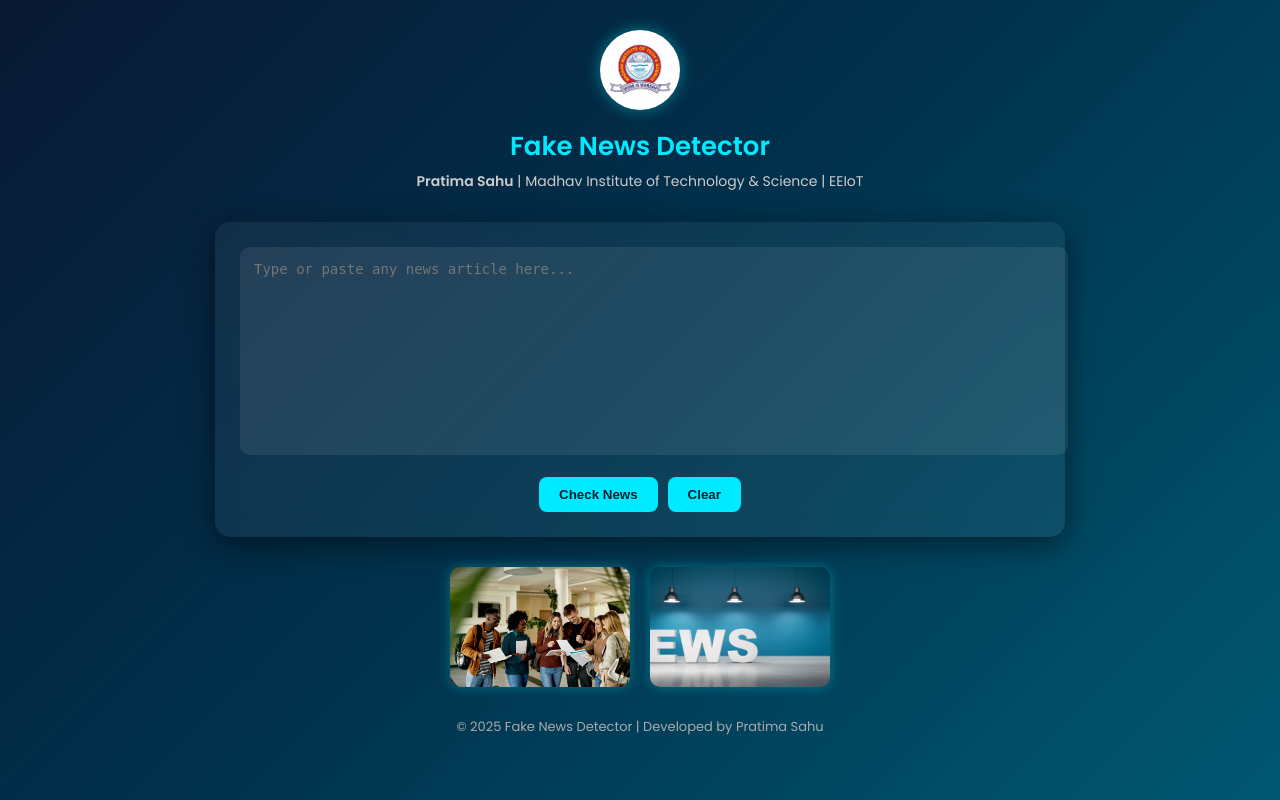
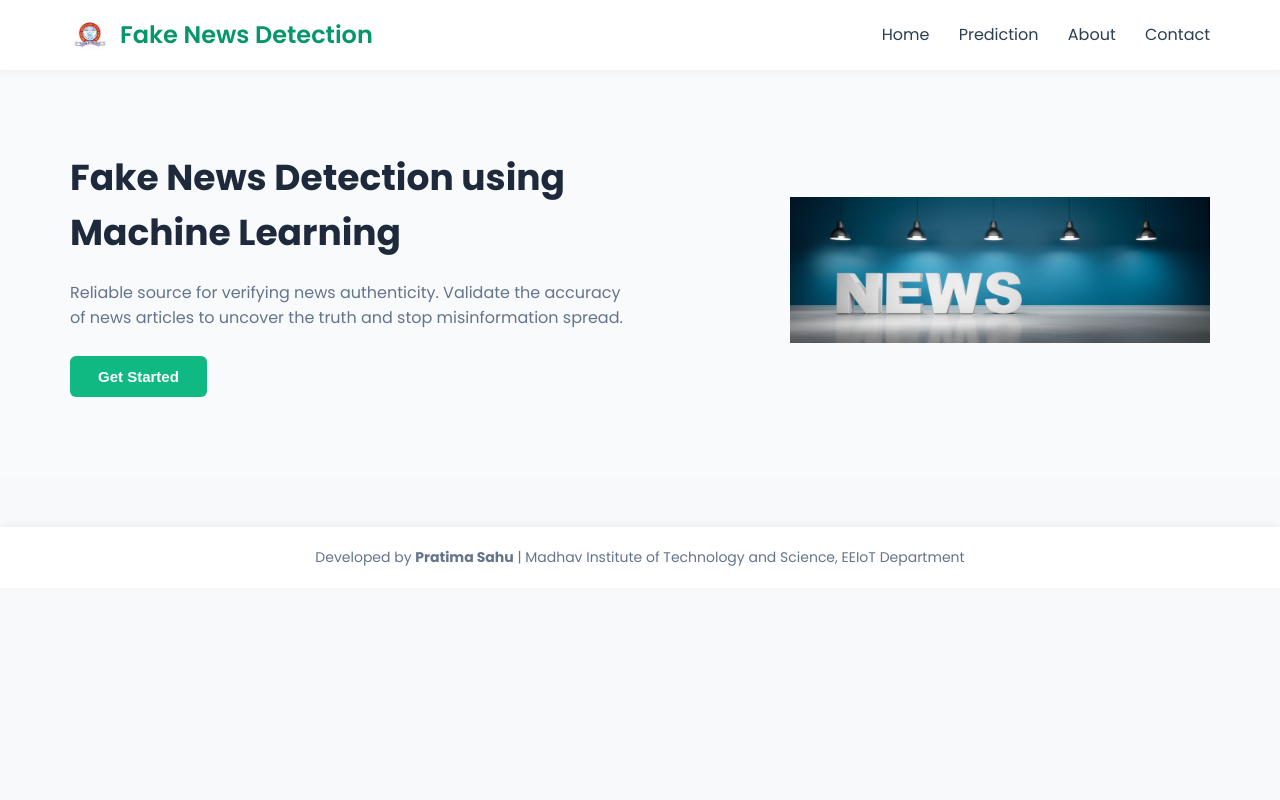
Before and after one commit to pqwert123/FAKENEWSdetector, a Flask app: page / in a window 1280 px wide. Run offline with Flask 3, Linux system fonts and the light colour scheme.

Commit message:
Improve HTML structure and styling
Refactor HTML structure and styles for better readability and layout.

```diff
--- a/templates/index.html
+++ b/templates/index.html
@@ -1,185 +1,178 @@
 <!DOCTYPE html>
 <html lang="en">
 <head>
-  <meta charset="UTF-8">
-  <meta name="viewport" content="width=device-width, initial-scale=1.0">
-  <title>Fake News Detector — Pratima Sahu</title>
-  <link href="https://fonts.googleapis.com/css2?family=Poppins:wght@300;400;600&display=swap" rel="stylesheet">
+  <meta charset="UTF-8" />
+  <meta name="viewport" content="width=device-width, initial-scale=1.0" />
+  <title>Fake News Detection — Pratima Sahu</title>
+
+  <!-- Google Fonts -->
+  <link href="https://fonts.googleapis.com/css2?family=Poppins:wght@400;600;700&display=swap" rel="stylesheet">
+
   <style>
+    * {
+      box-sizing: border-box;
+      margin: 0;
+      padding: 0;
+    }
+
     body {
-      margin: 0;
       font-family: 'Poppins', sans-serif;
-      background: linear-gradient(135deg, #091833, #00334e, #015871);
-      color: #f5f5f5;
+      background-color: #f7f9fb;
+      color: #2c3e50;
+    }
+
+    /* Navbar */
+    nav {
       display: flex;
-      flex-direction: column;
+      justify-content: space-between;
       align-items: center;
-      min-height: 100vh;
+      background-color: #fff;
+      padding: 15px 70px;
+      box-shadow: 0 2px 8px rgba(0, 0, 0, 0.05);
+      position: sticky;
+      top: 0;
+      z-index: 100;
     }
-    header {
-      text-align: center;
-      margin-top: 30px;
+
+    .logo {
+      display: flex;
+      align-items: center;
+      gap: 10px;
     }
-    header img {
-      width: 80px;
-      border-radius: 50%;
-      box-shadow: 0 0 15px rgba(0, 255, 255, 0.4);
+
+    .logo img {
+      width: 40px;
     }
-    header h1 {
-      margin: 10px 0 5px;
-      font-size: 26px;
-      color: #00eaff;
+
+    .logo h2 {
+      font-weight: 600;
+      color: #059669;
     }
-    header p {
-      margin: 0;
-      font-size: 14px;
-      color: #ccc;
+
+    .nav-links a {
+      text-decoration: none;
+      color: #2c3e50;
+      font-weight: 500;
+      margin-left: 25px;
+      transition: color 0.2s;
     }
-    .container {
-      background: rgba(255,255,255,0.05);
-      backdrop-filter: blur(10px);
-      border-radius: 15px;
-      padding: 25px;
-      margin-top: 30px;
-      width: 90%;
-      max-width: 800px;
-      box-shadow: 0 8px 30px rgba(0,0,0,0.5);
+
+    .nav-links a:hover {
+      color: #059669;
     }
-    textarea {
-      width: 100%;
-      height: 180px;
+
+    /* Hero Section */
+    .hero {
+      display: flex;
+      justify-content: space-between;
+      align-items: center;
+      padding: 80px 70px;
+      background-color: #f8fafc;
+    }
+
+    .hero-text {
+      max-width: 50%;
+    }
+
+    .hero-text h1 {
+      font-size: 36px;
+      color: #1e293b;
+      margin-bottom: 20px;
+    }
+
+    .hero-text p {
+      color: #64748b;
+      line-height: 1.6;
+      margin-bottom: 25px;
+    }
+
+    .hero-text button {
+      padding: 12px 28px;
+      background-color: #10b981;
+      color: white;
       border: none;
-      outline: none;
-      border-radius: 10px;
-      padding: 14px;
-      background: rgba(255,255,255,0.08);
-      color: #fff;
-      font-size: 14px;
-      resize: none;
-    }
-    .btns {
-      display: flex;
-      justify-content: center;
-      gap: 10px;
-      margin-top: 15px;
-    }
-    button {
-      background: #00eaff;
-      color: #001f33;
-      border: none;
-      padding: 10px 20px;
+      border-radius: 6px;
+      font-size: 15px;
       font-weight: 600;
-      border-radius: 8px;
       cursor: pointer;
-      transition: 0.2s;
-    }
-    button:hover {
-      background: #00b8d9;
-      transform: translateY(-2px);
-    }
-    .result-box {
-      margin-top: 20px;
-      background: rgba(255,255,255,0.07);
-      border-radius: 10px;
-      padding: 15px;
-      text-align: center;
-      display: none;
-    }
-    .result-box h2 {
-      margin: 0;
-      color: #00ffcc;
-    }
-    .images {
-      display: flex;
-      justify-content: center;
-      gap: 20px;
-      margin-top: 30px;
-      flex-wrap: wrap;
-    }
-    .images img {
-      width: 180px;
-      height: 120px;
-      border-radius: 10px;
-      object-fit: cover;
-      box-shadow: 0 0 12px rgba(0,255,255,0.3);
       transition: 0.3s;
     }
-    .images img:hover {
-      transform: scale(1.05);
+
+    .hero-text button:hover {
+      background-color: #059669;
     }
+
+    .hero-img img {
+      width: 420px;
+    }
+
     footer {
-      margin-top: 30px;
-      font-size: 13px;
-      color: #aaa;
+      background-color: #fff;
+      padding: 20px;
+      text-align: center;
+      color: #64748b;
+      font-size: 14px;
+      box-shadow: 0 -2px 8px rgba(0,0,0,0.05);
+      margin-top: 50px;
+    }
+
+    /* Responsive */
+    @media (max-width: 900px) {
+      .hero {
+        flex-direction: column;
+        text-align: center;
+        padding: 60px 20px;
+      }
+      .hero-text {
+        max-width: 100%;
+      }
+      .hero-img img {
+        width: 300px;
+        margin-top: 30px;
+      }
+      nav {
+        flex-direction: column;
+        gap: 10px;
+        padding: 15px 25px;
+      }
     }
   </style>
 </head>
+
 <body>
-  <header>
-    <img src="/static/images/logo.png" alt="MITS Logo">
-    <h1>Fake News Detector</h1>
-    <p><strong>Pratima Sahu</strong> | Madhav Institute of Technology & Science | EEIoT</p>
-  </header>
 
-  <div class="container">
-    <textarea id="newsText" placeholder="Type or paste any news article here..."></textarea>
-    <div class="btns">
-      <button onclick="analyzeNews()">Check News</button>
-      <button onclick="clearText()">Clear</button>
+  <!-- Navbar -->
+  <nav>
+    <div class="logo">
+      <img src="/static/images/logo.png" alt="Logo">
+      <h2>Fake News Detection</h2>
+    </div>
+    <div class="nav-links">
+      <a href="/">Home</a>
+      <a href="/predict_page">Prediction</a>
+      <a href="#">About</a>
+      <a href="#">Contact</a>
+    </div>
+  </nav>
+
+  <!-- Hero Section -->
+  <section class="hero">
+    <div class="hero-text">
+      <h1>Fake News Detection using Machine Learning</h1>
+      <p>Reliable source for verifying news authenticity.
+        Validate the accuracy of news articles to uncover the truth and stop misinformation spread.</p>
+      <button onclick="window.location.href='/predict_page'">Get Started</button>
     </div>
 
-    <div class="result-box" id="resultBox">
-      <h2 id="resultLabel">Result: --</h2>
-      <p id="confidence"></p>
+    <div class="hero-img">
+      <img src="/static/images/fake_news_example.jpg" alt="Illustration">
     </div>
-  </div>
+  </section>
 
-  <div class="images">
-    <img src="/static/images/student.jpg" alt="Student Image">
-    <img src="/static/images/fake_news_example.jpg" alt="Fake News Example">
-  </div>
-
+  <!-- Footer -->
   <footer>
-    © 2025 Fake News Detector | Developed by Pratima Sahu
+    Developed by <b>Pratima Sahu</b> | Madhav Institute of Technology and Science, EEIoT Department
   </footer>
 
-  <script>
-    async function analyzeNews() {
-      const text = document.getElementById("newsText").value.trim();
-      if (!text) {
-        alert("Please enter some news text first.");
-        return;
-      }
-
-      const box = document.getElementById("resultBox");
-      const label = document.getElementById("resultLabel");
-      const conf = document.getElementById("confidence");
-
-      box.style.display = "block";
-      label.textContent = "Analyzing...";
-      conf.textContent = "";
-
-      try {
-        const res = await fetch("/predict", {
-          method: "POST",
-          headers: { "Content-Type": "application/json" },
-          body: JSON.stringify({ text })
-        });
-        const data = await res.json();
-        label.textContent = `Prediction: ${data.label}`;
-        conf.textContent = `Confidence: ${(data.confidence * 100).toFixed(1)}%`;
-      } catch {
-        // fallback for offline demo
-        const isFake = Math.random() > 0.5;
-        label.textContent = isFake ? "Prediction: FAKE" : "Prediction: REAL";
-        conf.textContent = "Confidence: " + (70 + Math.random() * 25).toFixed(1) + "%";
-      }
-    }
-
-    function clearText() {
-      document.getElementById("newsText").value = "";
-      document.getElementById("resultBox").style.display = "none";
-    }
-  </script>
 </body>
 </html>
```
